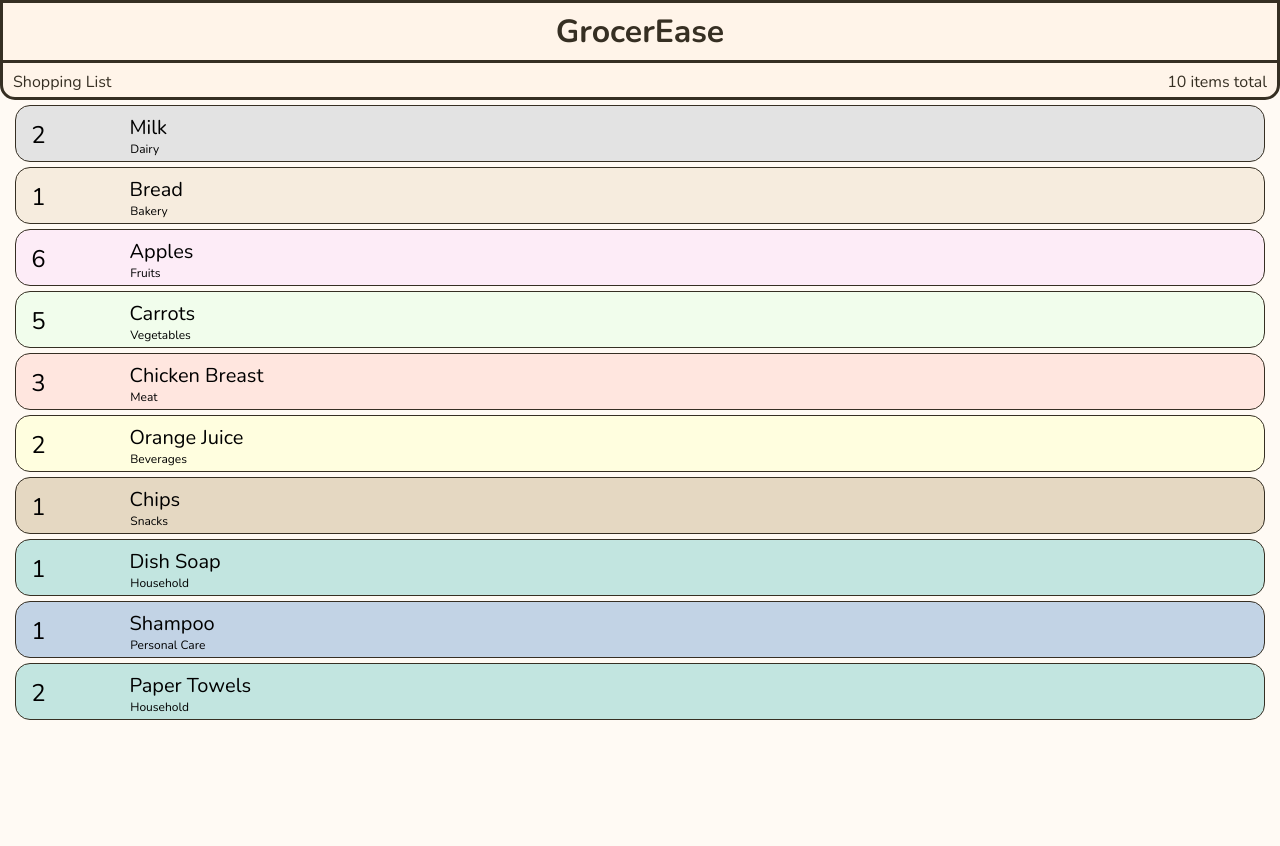
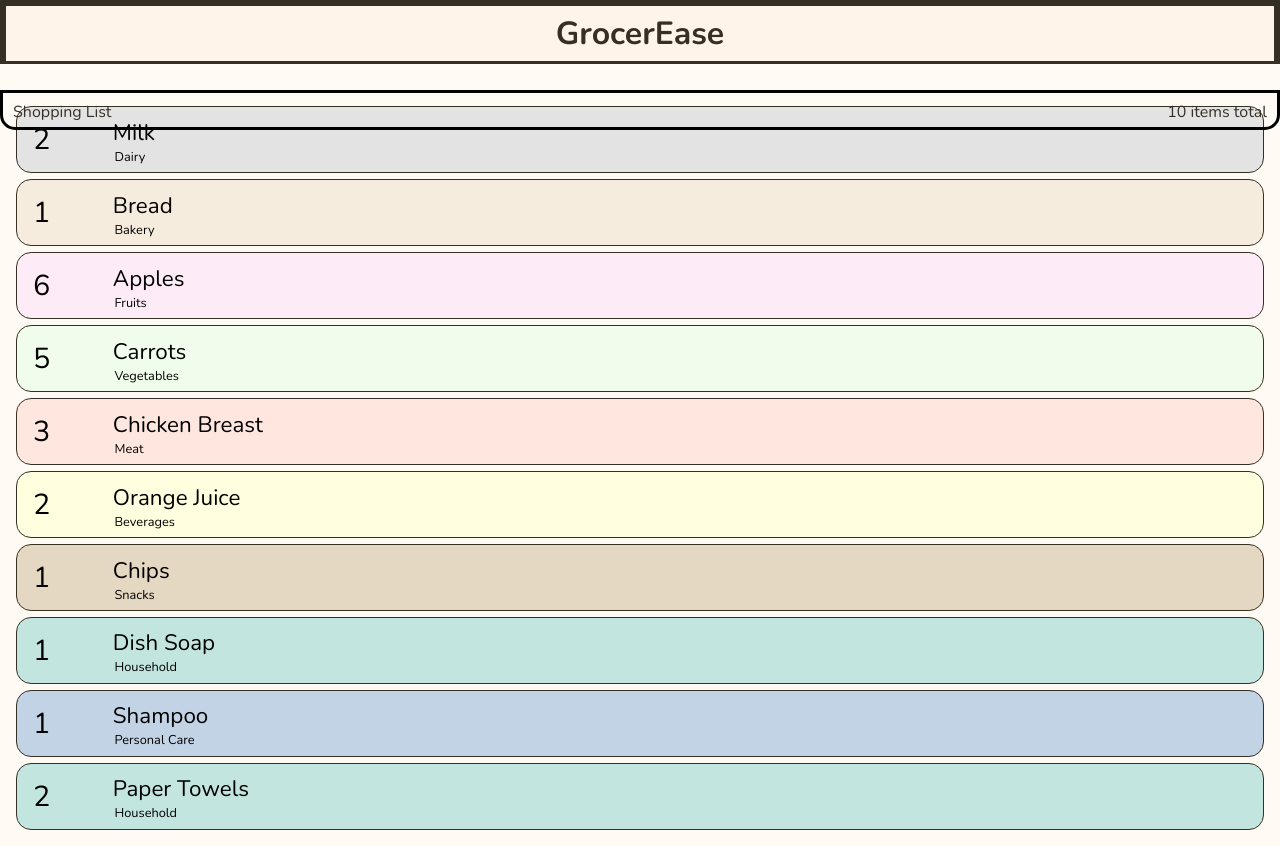
Before and after one commit to laurasliwa/capstone-grocerease, a Next.js app: page / in a window 1280 px wide. Before the commit the page ends 800 px from the top, so only its background shows below. Built offline with nearby package versions, Linux system fonts and the light colour scheme.

Commit message:
Correct styling

```diff
--- a/Components/ShoppingItem.js
+++ b/Components/ShoppingItem.js
@@ -10,16 +10,16 @@ export default function ShoppingItem({ quantity, name, category }) {
   );
 }
 
-const ItemContainer = styled.ul`
+const ItemContainer = styled.li`
   display: grid;
-  grid-template-columns: 0.2fr 1fr 0.5fr 0.5fr;
+  grid-template-columns: 0.2fr 1.6fr 0.4fr 0.4fr;
   grid-template-rows: 0.4fr 0.4fr 0 0;
   grid-template-areas:
     "itemquantity itemname edit delete"
     "itemquantity itemcategory edit delete";
   border: 1px solid #362f23;
   padding: 0;
-  margin: 5px;
+  margin: 6px;
   border-radius: 15px;
   background-color: ${({ category }) => {
     switch (category) {
@@ -47,24 +47,24 @@ const ItemContainer = styled.ul`
   }};
 `;
 
-const ItemQuantity = styled.li`
+const ItemQuantity = styled.span`
   grid-area: itemquantity;
   margin: 0;
-  padding: 0.81rem 0.95rem 0.81rem 0.95rem;
-  font-size: 1.5em;
+  padding: 0.8rem 1rem 0.8rem 1rem;
+  font-size: 1.8rem;
   list-style: none;
 `;
 
-const ItemName = styled.li`
+const ItemName = styled.span`
   grid-area: itemname;
-  margin: 0.5rem 0 0 0;
-  font-size: 1.25em;
+  margin: 0.6rem 0 0 0;
+  font-size: 1.4rem;
   list-style: none;
 `;
 
-const ItemCategory = styled.li`
+const ItemCategory = styled.span`
   grid-area: itemcategory;
-  margin: 0 0 0.25rem 0.05rem;
-  font-size: 0.75em;
+  margin: 0 0 0.4rem 0.1rem;
+  font-size: 0.8rem;
   list-style: none;
 `;
--- a/pages/index.js
+++ b/pages/index.js
@@ -7,14 +7,14 @@ export default function HomePage() {
     <>
       <StyledHeader>
         <StyledHeadline>GrocerEase</StyledHeadline>
-        <StyledContainer>
+      </StyledHeader>
+      <main>
+        <ListHeader>
           <StyledListName>Shopping List</StyledListName>
           <StyledTotalItems>
             {shoppingItems.length} items total{" "}
           </StyledTotalItems>
-        </StyledContainer>
-      </StyledHeader>
-      <main>
+        </ListHeader>
         <ShoppingItemList shoppingItems={shoppingItems} />
       </main>
     </>
@@ -26,7 +26,8 @@ const StyledHeader = styled.header`
   top: 0;
   width: 100%;
   text-align: center;
-  border-radius: 0 0 15px 15px;
+  border-radius: 0;
+  border-style: solid;
   background-color: #fff4e9;
   color: #362f23;
   z-index: 1000;
@@ -34,42 +35,40 @@ const StyledHeader = styled.header`
 `;
 
 const StyledHeadline = styled.h1`
-  top: 0;
-  width: 100%;
   text-align: center;
   color: #362f23;
   border-style: solid;
   border-bottom: 0;
-  padding: 7px 0;
-  z-index: 1000;
+  padding: 6px 0;
   margin: 0;
 `;
 
-const StyledContainer = styled.div`
-  display: flex;
+const ListHeader = styled.div`
+  display: grid;
+  grid-template-columns: 0.5fr 0.5fr;
+  grid-template-rows: 0.2fr;
+  grid-template-areas: "shoppinglist itemstotal";
+  position: fixed;
+  width: 100%;
   border-style: solid;
   border-radius: 0 0 15px 15px;
   height: 40px;
 `;
 
-const StyledListName = styled.div`
-  top: 0;
-  width: 100%;
-  text-align: left;
-  font-size: 1em;
+const StyledListName = styled.h2`
+  grid-area: shoppinglist;
+  font-size: 1rem;
+  font-weight: normal;
   color: #362f23;
   padding: 0 0 0 10px;
-  z-index: 1000;
   margin: 8px 0 0 0;
 `;
 
-const StyledTotalItems = styled.div`
-  top: 0;
-  width: 100%;
+const StyledTotalItems = styled.p`
+  grid-area: itemstotal;
   text-align: right;
-  font-size: 1em;
+  font-size: 1rem;
   color: #362f23;
   padding: 0 10px 0 0;
-  z-index: 1000;
   margin: 8px 0 0 0;
 `;
```
